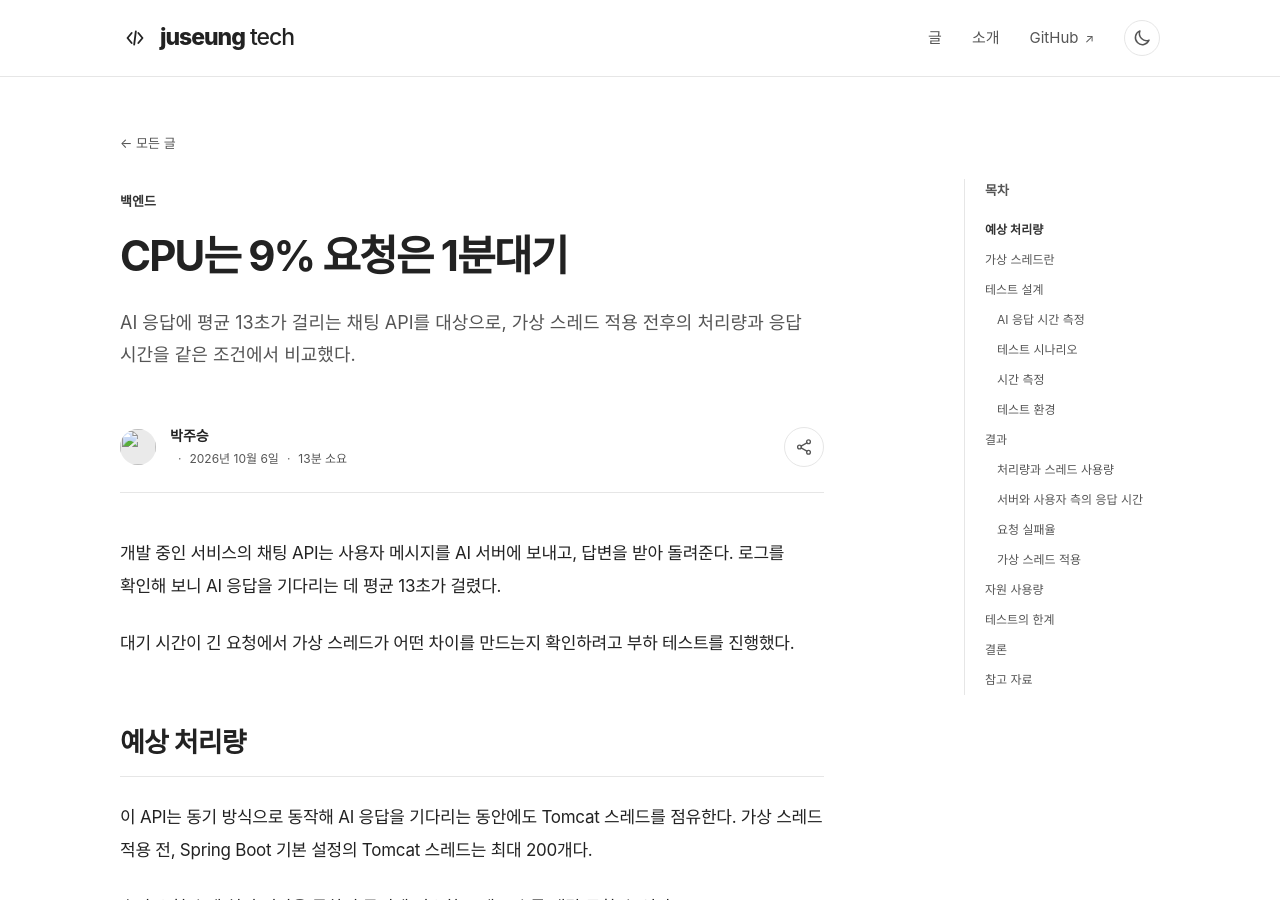
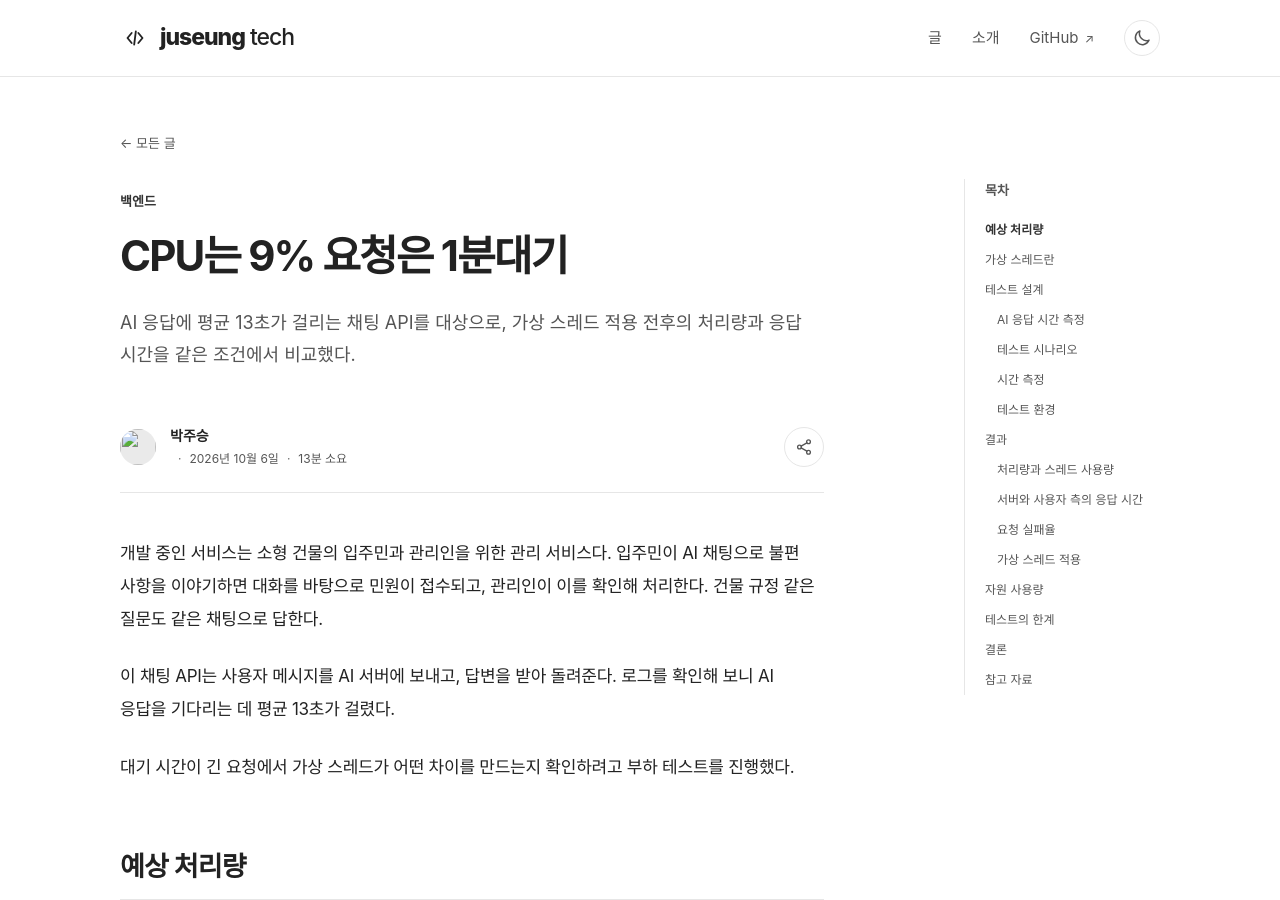
Before and after one commit to juseungjuseung/juseungjuseung.github.io, a Jekyll site: the page built from _posts/2026-10-06-virtual-thread-ai-wait.md, in a window 1280 px wide and 900 px high. Built offline with Jekyll 4.4.1, drawn with Linux system fonts in a browser that asks for light colours; some web fonts are replaced.

Commit message:
가상 스레드 글에 서비스 소개 추가

```diff
--- a/_posts/2026-10-06-virtual-thread-ai-wait.md
+++ b/_posts/2026-10-06-virtual-thread-ai-wait.md
@@ -7,7 +7,9 @@ cover: /assets/images/virtual-threads.svg
 tags: [Java 25, Spring Boot, Virtual Thread, k6, 부하 테스트]
 ---
 
-개발 중인 서비스의 채팅 API는 사용자 메시지를 AI 서버에 보내고, 답변을 받아 돌려준다. 로그를 확인해 보니 AI 응답을 기다리는 데 평균 13초가 걸렸다.
+개발 중인 서비스는 소형 건물의 입주민과 관리인을 위한 관리 서비스다. 입주민이 AI 채팅으로 불편 사항을 이야기하면 대화를 바탕으로 민원이 접수되고, 관리인이 이를 확인해 처리한다. 건물 규정 같은 질문도 같은 채팅으로 답한다.
+
+이 채팅 API는 사용자 메시지를 AI 서버에 보내고, 답변을 받아 돌려준다. 로그를 확인해 보니 AI 응답을 기다리는 데 평균 13초가 걸렸다.
 
 대기 시간이 긴 요청에서 가상 스레드가 어떤 차이를 만드는지 확인하려고 부하 테스트를 진행했다.
 
```
